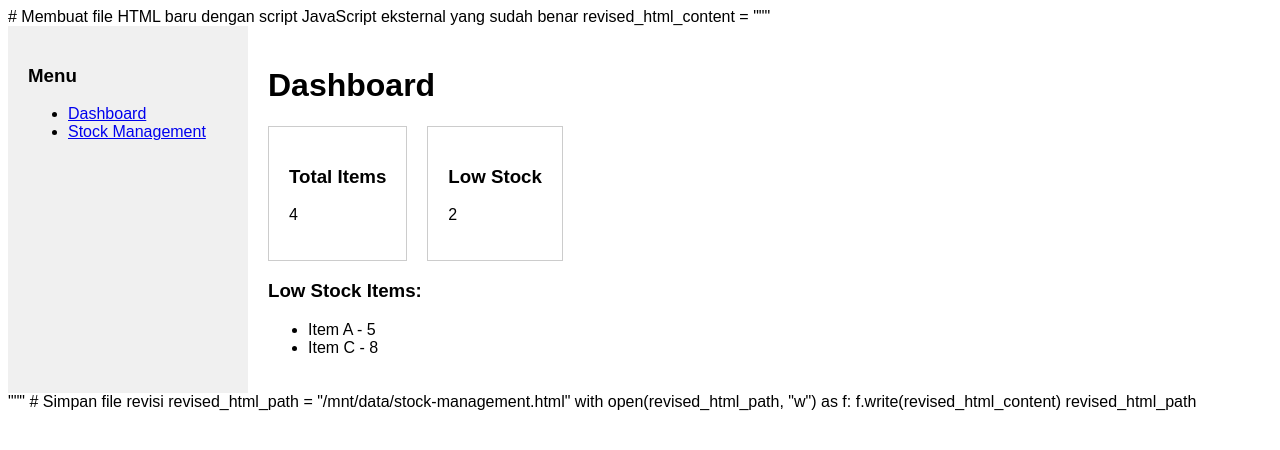
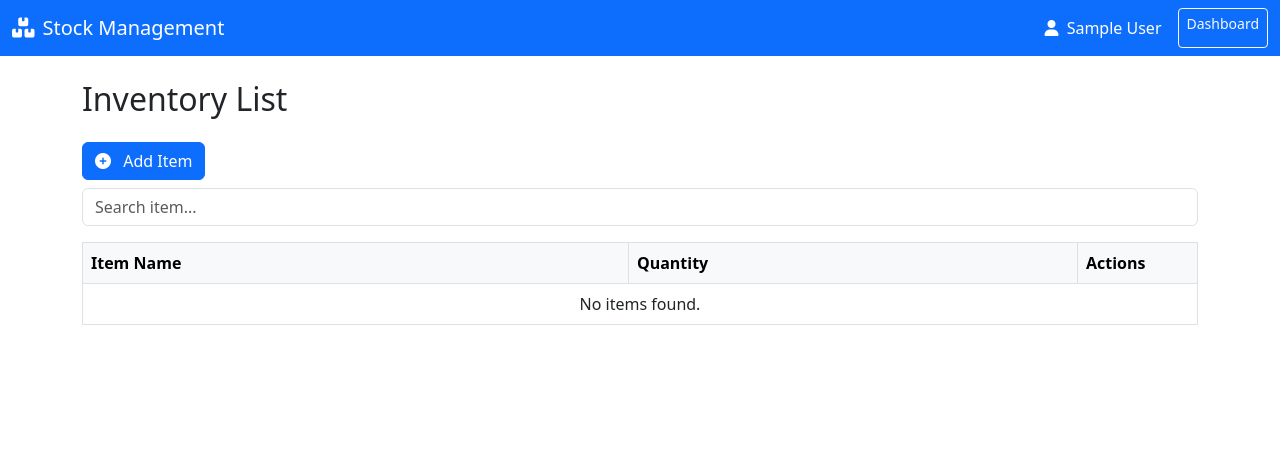
Before and after one commit to MrJopXu/work-order-tracking, a plain HTML site: page stock-management.html in a window 1280 px wide. Drawn offline with nearby package versions, Linux system fonts and the light colour scheme; sample sign-in values are in the browser's storage.

Commit message:
Update stock-management.html

```diff
--- a/stock-management.html
+++ b/stock-management.html
@@ -1,232 +1,111 @@
-# Membuat file HTML baru dengan script JavaScript eksternal yang sudah benar
-revised_html_content = """<!DOCTYPE html>
+<!DOCTYPE html>
 <html lang="en">
 <head>
-    <meta charset="UTF-8">
-    <title>Simple Stock Management</title>
-    <style>
-        body {
-            font-family: Arial, sans-serif;
-        }
-        table {
-            width: 100%;
-            border-collapse: collapse;
-        }
-        th, td {
-            padding: 10px;
-            text-align: left;
-        }
-        th {
-            background: #eee;
-        }
-        tr:nth-child(even) {
-            background: #f9f9f9;
-        }
-        button {
-            padding: 6px 12px;
-            margin: 5px;
-        }
-        input {
-            padding: 6px;
-            width: 200px;
-        }
-    </style>
+  <meta charset="UTF-8" />
+  <meta name="viewport" content="width=device-width, initial-scale=1.0"/>
+  <title>Stock Management</title>
+  <link href="https://cdn.jsdelivr.net/npm/bootstrap@5.3.0/dist/css/bootstrap.min.css" rel="stylesheet"/>
+  <link rel="stylesheet" href="https://cdnjs.cloudflare.com/ajax/libs/font-awesome/6.0.0/css/all.min.css"/>
 </head>
 <body>
-    <div style="display: flex;">
-        <div id="sidebar-menu" style="width: 200px; background: #f0f0f0; padding: 20px;">
-            <!-- Menu will be here -->
-        </div>
-        <div id="main-content" style="flex: 1; padding: 20px;">
-            <!-- Content will be here -->
+  <nav class="navbar navbar-expand-lg navbar-dark bg-primary">
+    <div class="container-fluid">
+      <a class="navbar-brand" href="#"><i class="fas fa-boxes me-2"></i>Stock Management</a>
+      <div class="navbar-nav ms-auto">
+        <span class="navbar-text text-white me-3">
+          <i class="fas fa-user me-1"></i> <span id="user-name">User</span>
+        </span>
+        <a href="dashboard-simple.html" class="btn btn-outline-light btn-sm">Dashboard</a>
       </div>
     </div>
+  </nav>
+
+  <div class="container mt-4">
+    <h2 class="mb-4">Inventory List</h2>
+    <div class="mb-3">
+      <button class="btn btn-primary" onclick="addNewItem()">
+        <i class="fas fa-plus-circle me-2"></i> Add Item
+      </button>
+      <input type="text" class="form-control mt-2" id="search" placeholder="Search item..." onkeyup="searchItems()" />
+    </div>
+
+    <div class="table-responsive">
+      <table class="table table-bordered">
+        <thead class="table-light">
+          <tr>
+            <th>Item Name</th>
+            <th>Quantity</th>
+            <th style="width: 120px;">Actions</th>
+          </tr>
+        </thead>
+        <tbody id="stockTable"></tbody>
+      </table>
+    </div>
+  </div>
+
   <script>
-        // Simple Stock Management System
-
-        // Global variables
     let inventory = [];
 
-        // Initialize system
-        function init() {
-          console.log('Initializing Stock Management...');
+    document.addEventListener('DOMContentLoaded', () => {
+      const userStr = localStorage.getItem('currentUser');
+      if (!userStr) {
+        alert("Please login first");
+        window.location.href = 'login.html';
+        return;
+      }
+      const user = JSON.parse(userStr);
+      document.getElementById('user-name').textContent = user.name || 'User';
 
+      loadInventory();
+      renderTable(inventory);
+    });
+
+    function loadInventory() {
       const saved = localStorage.getItem('inventory');
-          if (saved) {
-            inventory = JSON.parse(saved);
-          } else {
-            addDemoData(); // Auto add demo data if no saved data
+      inventory = saved ? JSON.parse(saved) : [];
     }
 
-          createMenu();
-          showDashboard();
+    function saveInventory() {
+      localStorage.setItem('inventory', JSON.stringify(inventory));
     }
 
-        // Create menu
-        function createMenu() {
-          const menu = document.getElementById('sidebar-menu');
-          if (!menu) {
-            console.error('Menu container not found!');
-            return;
-          }
-
-          menu.innerHTML = `
-            <h3>Menu</h3>
-            <ul>
-              <li><a href="#" onclick="showDashboard()">Dashboard</a></li>
-              <li><a href="#" onclick="showStock()">Stock Management</a></li>
-            </ul>
-          `;
-        }
-
-        // Show dashboard
-        function showDashboard() {
-          const content = document.getElementById('main-content');
-          if (!content) {
-            console.error('Content container not found!');
-            return;
-          }
-
-          const lowStock = inventory.filter(item => item.quantity < 10);
-
-          content.innerHTML = `
-            <h1>Dashboard</h1>
-            <div style="display: flex; gap: 20px;">
-              <div style="border: 1px solid #ccc; padding: 20px;">
-                <h3>Total Items</h3>
-                <p>${inventory.length}</p>
-              </div>
-              <div style="border: 1px solid #ccc; padding: 20px;">
-                <h3>Low Stock</h3>
-                <p>${lowStock.length}</p>
-              </div>
-            </div>
-            ${lowStock.length > 0 ? `
-              <h3>Low Stock Items:</h3>
-              <ul>
-                ${lowStock.map(item => `<li>${item.name} - ${item.quantity}</li>`).join('')}
-              </ul>
-            ` : ''}
-          `;
-        }
-
-        // Show stock management
-        function showStock() {
-          const content = document.getElementById('main-content');
-          if (!content) return;
-
-          content.innerHTML = `
-            <h1>Stock Management</h1>
-            <button onclick="addNewItem()">Add Item</button>
-            <br><br>
-            <input type="text" id="search" placeholder="Search..." onkeyup="searchItems()">
-            <br><br>
-            <table border="1" cellpadding="10">
-              <thead>
-                <tr>
-                  <th>Name</th>
-                  <th>Quantity</th>
-                  <th>Actions</th>
-                </tr>
-              </thead>
-              <tbody id="stockTable">
-                ${renderTable(inventory)}
-              </tbody>
-            </table>
-          `;
-        }
-
-        // Render table
     function renderTable(items) {
-          if (items.length === 0) {
-            return '<tr><td colspan="3">No items</td></tr>';
-          }
-
-          return items.map((item, index) => `
+      const table = document.getElementById('stockTable');
+      table.innerHTML = items.length === 0
+        ? '<tr><td colspan="3" class="text-center">No items found.</td></tr>'
+        : items.map((item, i) => `
           <tr>
             <td>${item.name}</td>
             <td>${item.quantity}</td>
             <td>
-                <button onclick="deleteItem(${index})">Delete</button>
+              <button class="btn btn-sm btn-danger" onclick="deleteItem(${i})"><i class="fas fa-trash"></i></button>
             </td>
           </tr>
         `).join('');
     }
 
-        // Add new item
     function addNewItem() {
-          const name = prompt('Enter item name:');
-          if (!name) return;
-
-          const quantity = prompt('Enter quantity:');
-          const quantityNum = parseInt(quantity);
-          if (!quantity || isNaN(quantityNum)) {
-            alert('Quantity harus berupa angka');
-            return;
+      const name = prompt('Item name:');
+      const quantity = prompt('Quantity:');
+      if (!name || !quantity || isNaN(quantity)) return;
+      inventory.push({ name, quantity: parseInt(quantity) });
+      saveInventory();
+      renderTable(inventory);
     }
 
-          inventory.push({
-            name: name,
-            quantity: quantityNum,
-            createdAt: new Date().toISOString()
-          });
-
-          saveData();
-          showStock();
-        }
-
-        // Delete item
     function deleteItem(index) {
-          if (confirm('Delete this item?')) {
+      if (confirm('Are you sure?')) {
         inventory.splice(index, 1);
-            saveData();
-            showStock();
+        saveInventory();
+        renderTable(inventory);
       }
     }
 
-        // Search items
     function searchItems() {
-          const search = document.getElementById('search').value.toLowerCase();
-          const filtered = inventory.filter(item =>
-            item.name.toLowerCase().includes(search)
-          );
-
-          const table = document.getElementById('stockTable');
-          table.innerHTML = renderTable(filtered);
-        }
-
-        // Save data
-        function saveData() {
-          localStorage.setItem('inventory', JSON.stringify(inventory));
-        }
-
-        // Start when page loads
-        if (document.readyState === 'loading') {
-          document.addEventListener('DOMContentLoaded', init);
-        } else {
-          init();
-        }
-
-        // Demo data function
-        function addDemoData() {
-          inventory = [
-            { name: 'Item A', quantity: 5 },
-            { name: 'Item B', quantity: 20 },
-            { name: 'Item C', quantity: 8 },
-            { name: 'Item D', quantity: 100 }
-          ];
-          saveData();
-          showStock();
-          console.log('Demo data added!');
+      const q = document.getElementById('search').value.toLowerCase();
+      const filtered = inventory.filter(item => item.name.toLowerCase().includes(q));
+      renderTable(filtered);
     }
   </script>
 </body>
 </html>
-"""
-
-# Simpan file revisi
-revised_html_path = "/mnt/data/stock-management.html"
-with open(revised_html_path, "w") as f:
-    f.write(revised_html_content)
-
-revised_html_path
```
Lines whose indentation alone changed are shown as unchanged.
